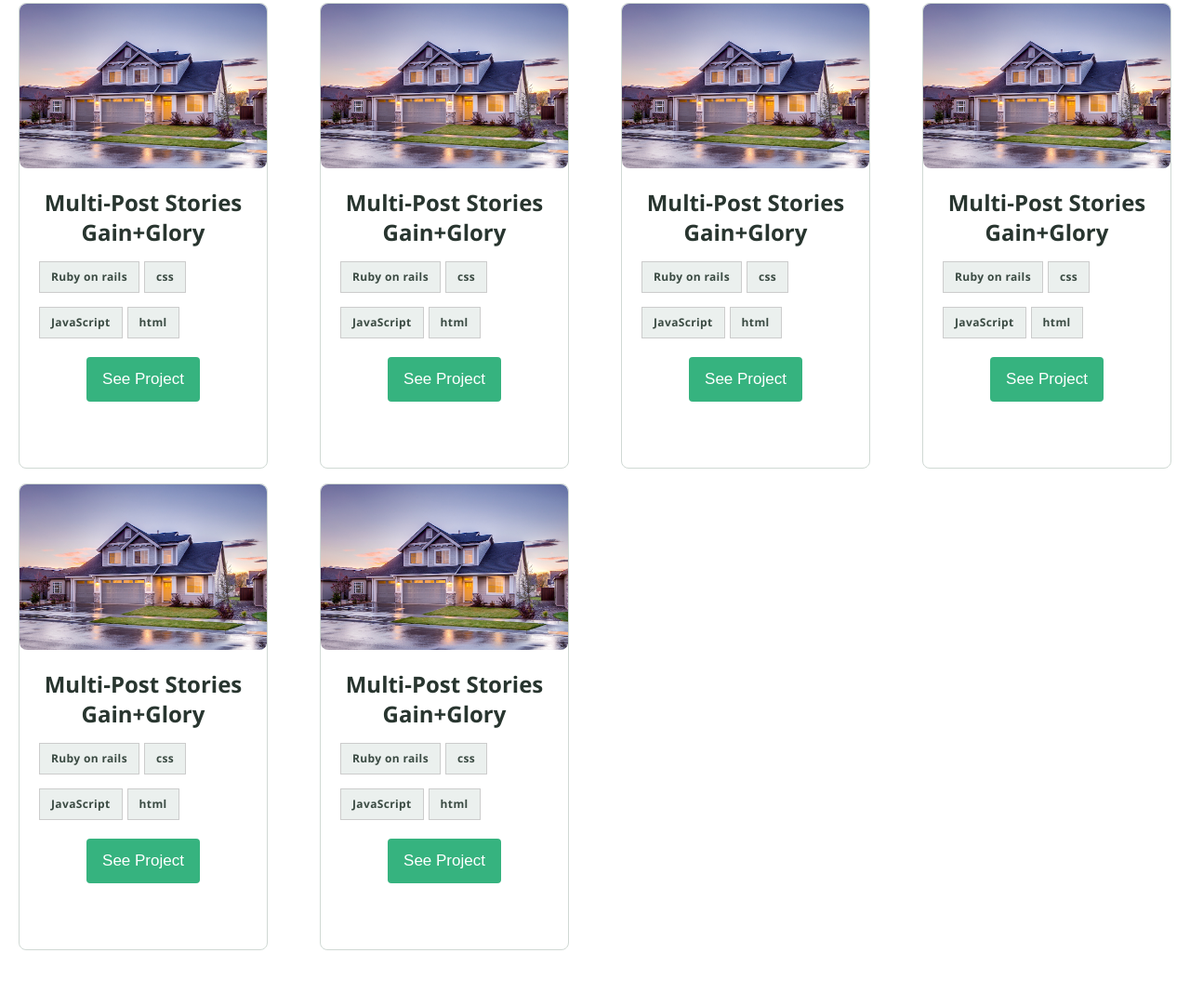
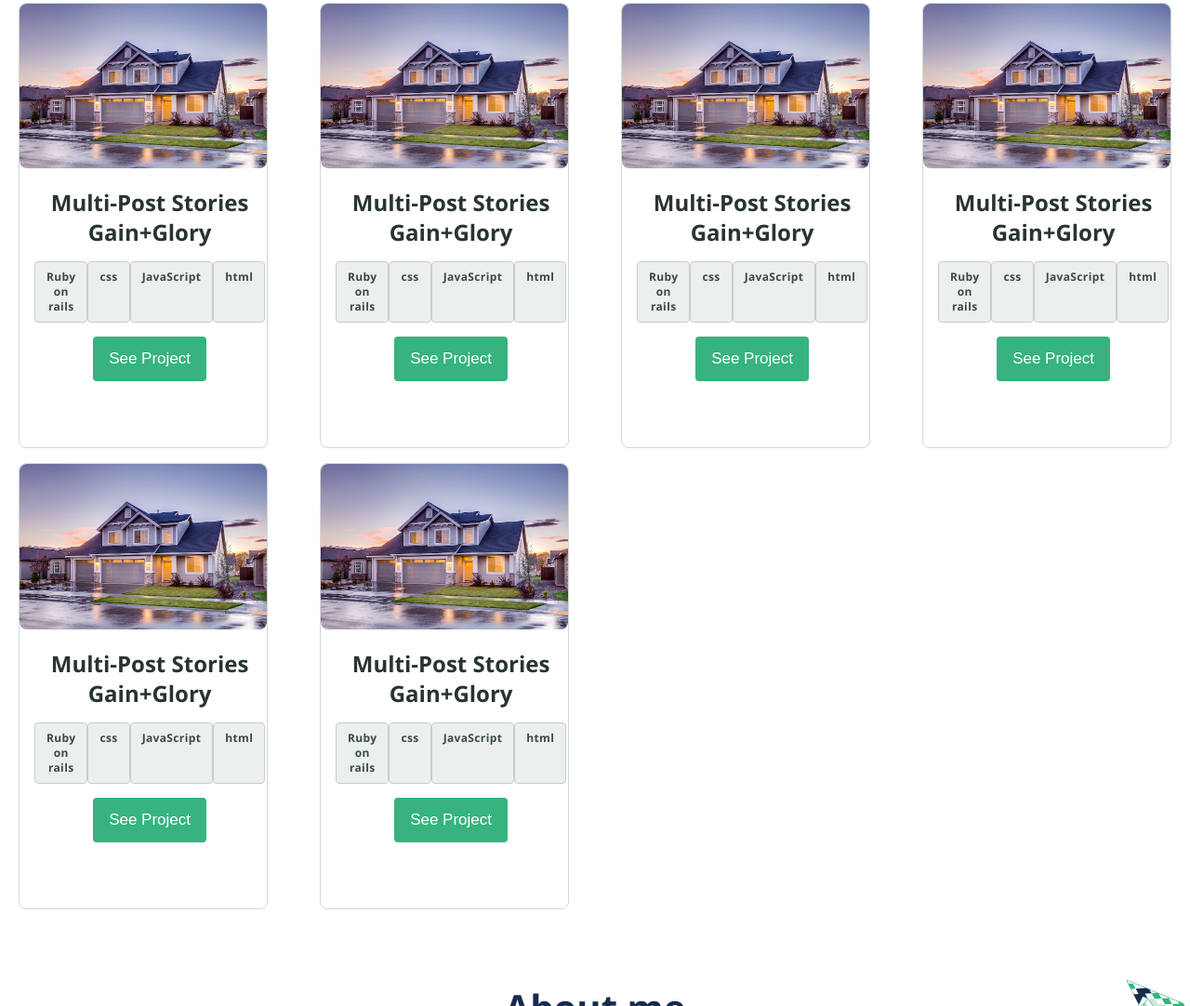
Before and after one commit to solomonetchu/Portfolio, a plain HTML site: page index.html in a window 1280 px wide. Shown: the part 832-1914 px from the top of the page at 93% size. Drawn offline with nearby package versions, Linux system fonts and the light colour scheme.

Commit message:
Reverting to the originl style

```diff
--- a/css/style.css
+++ b/css/style.css
@@ -190,11 +190,10 @@ body {
   fill: solid #3a4a42;
 }
 
-.work__done {
-  text-align: center;
-}
 .work__done__group {
-  display: inline-block;
+  display: flex;
+  justify-content: space-around;
+  width: 100%;
 }
 .work__done__list {
   float: left;
@@ -208,7 +207,7 @@ body {
   padding: 8px 12px;
   margin-top: 15px;
   list-style: none;
-  margin-left: 5px;
+  border-radius: 4px;
 }
 .work__done__link {
   text-decoration: none;
--- a/sass/_work.scss
+++ b/sass/_work.scss
@@ -43,8 +43,6 @@
   display: flex;
   flex-direction: column;
 
-  // padding: 22px;
-
   &__img {
     width: 100%;
     border-radius: 8px;
@@ -73,12 +71,10 @@
 }
 
 .work__done {
-  text-align: center;
   &__group {
-    display: inline-block;
-    // display: flex;
-    // justify-content: space-around;
-    // width: 100%;
+    display: flex;
+    justify-content: space-around;
+    width: 100%;
   }
 
   &__list {
@@ -93,7 +89,7 @@
     padding: 8px 12px;
     margin-top: 15px;
     list-style: none;
-    margin-left: 5px;
+    border-radius: 4px;
   }
 
   &__link {
```
